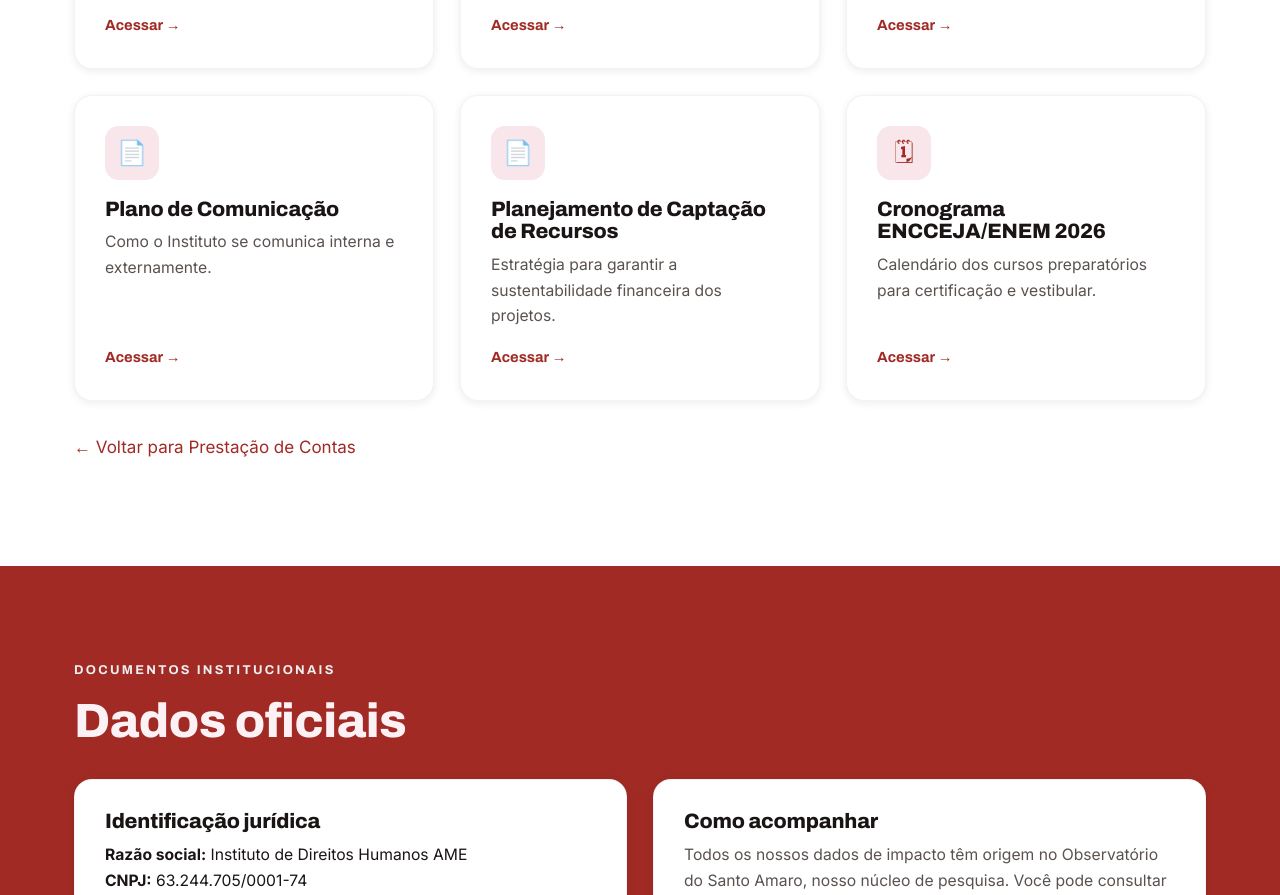
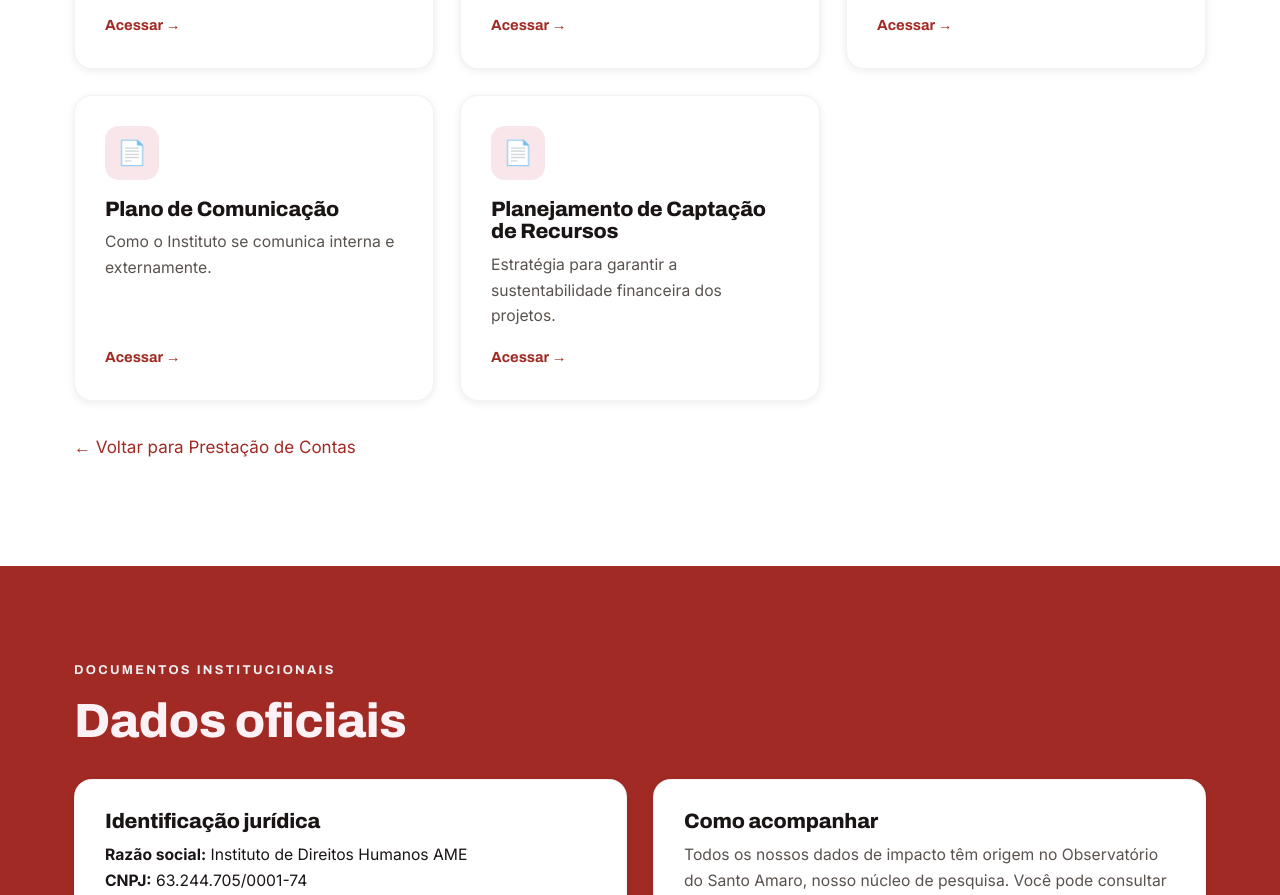
Before and after one commit to bereniceahb-ti/ame-o-santo-amaro-site, a plain HTML site: page transparencia-2026.html in a window 1280 px wide. Shown: the part 917-1812 px from the top of the page. Drawn offline with Linux system fonts and the light colour scheme.

Commit message:
adiciona documentos do ciclo 2026 na pagina de transparencia e remove card do cronograma ENCCEJA/ENEM

```diff
--- a/transparencia-2026.html
+++ b/transparencia-2026.html
@@ -37,15 +37,13 @@
   <span class="eyebrow">Prestação de contas</span>
   <h2 class="section-title">Ciclo 2026</h2>
   <p class="section-lead">Os documentos a seguir estão disponíveis para consulta no nosso Portal da Transparência.</p>
-  <!-- TODO: confirmar com a equipe e incluir os links dos documentos (pasta SITE → PORTAL DA TRANSPARÊNCIA no Drive) -->
 
   <div class="grid grid-3 mt-32">
-    <div class="card"><div class="icon">📄</div><h3>Plano de Ação 2026</h3><p>Estratégias, metas e programas institucionais para o ano.</p><a class="card-link" href="#">Acessar →</a></div>
-    <div class="card"><div class="icon">📄</div><h3>Código de Ética</h3><p>Os princípios que orientam o comportamento de toda a equipe e colaboradores.</p><a class="card-link" href="#">Acessar →</a></div>
-    <div class="card"><div class="icon">📄</div><h3>Política de Diversidade</h3><p>Nosso compromisso com a equidade, a inclusão e o combate às discriminações.</p><a class="card-link" href="#">Acessar →</a></div>
-    <div class="card"><div class="icon">📄</div><h3>Plano de Comunicação</h3><p>Como o Instituto se comunica interna e externamente.</p><a class="card-link" href="#">Acessar →</a></div>
-    <div class="card"><div class="icon">📄</div><h3>Planejamento de Captação de Recursos</h3><p>Estratégia para garantir a sustentabilidade financeira dos projetos.</p><a class="card-link" href="#">Acessar →</a></div>
-    <div class="card"><div class="icon">🗓</div><h3>Cronograma ENCCEJA/ENEM 2026</h3><p>Calendário dos cursos preparatórios para certificação e vestibular.</p><a class="card-link" href="#">Acessar →</a></div>
+    <div class="card"><div class="icon">📄</div><h3>Plano de Ação 2026</h3><p>Estratégias, metas e programas institucionais para o ano.</p><a class="card-link" href="assets/docs/plano-de-acao-2026.pdf" target="_blank" rel="noopener">Acessar →</a></div>
+    <div class="card"><div class="icon">📄</div><h3>Código de Ética</h3><p>Os princípios que orientam o comportamento de toda a equipe e colaboradores.</p><a class="card-link" href="assets/docs/codigo-de-etica-2026.pdf" target="_blank" rel="noopener">Acessar →</a></div>
+    <div class="card"><div class="icon">📄</div><h3>Política de Diversidade</h3><p>Nosso compromisso com a equidade, a inclusão e o combate às discriminações.</p><a class="card-link" href="assets/docs/politica-de-diversidade-2026.pdf" target="_blank" rel="noopener">Acessar →</a></div>
+    <div class="card"><div class="icon">📄</div><h3>Plano de Comunicação</h3><p>Como o Instituto se comunica interna e externamente.</p><a class="card-link" href="assets/docs/plano-de-comunicacao-2026.pdf" target="_blank" rel="noopener">Acessar →</a></div>
+    <div class="card"><div class="icon">📄</div><h3>Planejamento de Captação de Recursos</h3><p>Estratégia para garantir a sustentabilidade financeira dos projetos.</p><a class="card-link" href="assets/docs/planejamento-de-captacao-2026.pdf" target="_blank" rel="noopener">Acessar →</a></div>
   </div>
 
   <p class="mt-32"><a class="card-link" href="transparencia.html">← Voltar para Prestação de Contas</a></p>
```
Also changed, not shown: 5 other files.
